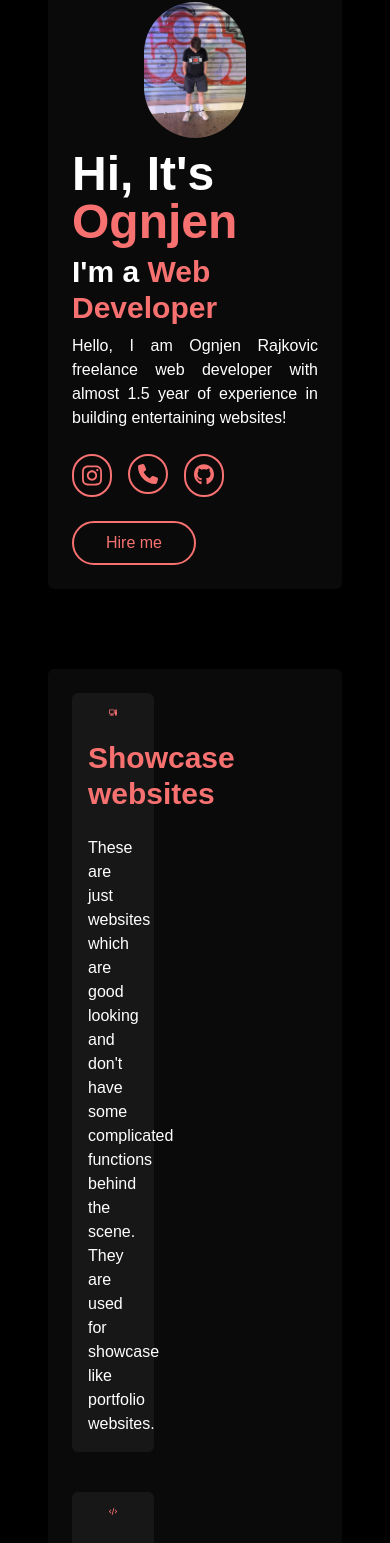
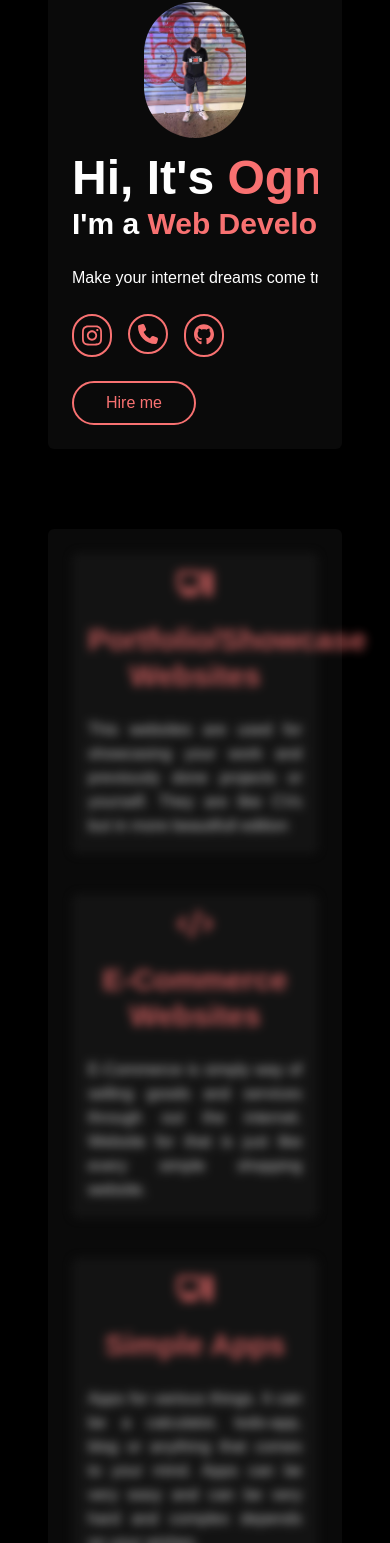
Before and after one commit to sparkycake0/Ognjen-Rajkovic---Portfolio, a Next.js app: page / in a window 390 px wide. Shown: the part 130-1673 px from the top of the page. Built offline with nearby package versions, Linux system fonts and the light colour scheme; a web font is replaced by a local one.

Commit message:
demo tryout animations

```diff
--- a/app/comps/Education.jsx
+++ b/app/comps/Education.jsx
@@ -1,76 +1,67 @@
-import graduationCap from "../assets/graduation-cap-solid.svg";
-
+"use client";
+import { motion } from "framer-motion";
 export default function EducationPage() {
   return (
     <main
-      id="EducationPage"
-      className="mt-20 bg-neutral-950 rounded-md p-6 flex flex-col lg:flex-row"
+      id="CareerPage"
+      className="relative mt-20 bg-neutral-950 rounded-md p-6 flex flex-col lg:flex-row "
     >
-      <div className="w-full flex flex-col p-4 gap-8">
-        <h1 className="text-6xl text-center text-red-400 font-bold">
+      <motion.div className="w-full flex flex-col p-4 gap-8 justify-center items-center">
+        <motion.h1
+          initial={{ width: 0 }}
+          whileInView={{ width: "100%" }}
+          transition={{ delay: 0.55, duration: 1.5, ease: "easeInOut" }}
+          className="text-4xl lg:text-6xl overflow-hidden whitespace-nowrap text-center text-red-400 font-bold"
+        >
           Education
-        </h1>
-        <div
-          data-aos="fade-right"
-          className="flex flex-col p-4 bg-neutral-800 gap-5 rounded-md h-3/6"
+        </motion.h1>
+        <motion.div
+          initial={{ scale: 0 }}
+          whileInView={{ scale: 1 }}
+          transition={{ delay: 1.35, duration: 1, type: "spring" }}
+          className="flex flex-col p-4 bg-neutral-800 gap-5 rounded-md h-max lg:h-4/6"
         >
-          <h1 className="text-3xl text-center text-red-400 font-bold">
+          <h1 className="text-2xl text-center text-red-400 font-bold">
             Middle School
           </h1>
-          <h1 className="text-2xl text-justify">
+          <h1 className="text-xl text-justify lg:text-2xl">
             Finished middle school ETS Mija Stanimirovic in Serbia, Nis. It was
             it sector where I started learning about programming and got into
             industry and the rest was finished using online courses and self
             learning and dedication.
           </h1>
-        </div>
-        <div
-          data-aos="fade-right"
-          className="flex flex-col p-4 bg-neutral-800 gap-5 rounded-md h-3/6"
+        </motion.div>
+      </motion.div>
+      <motion.div
+        initial={{ height: 0 }}
+        whileInView={{ height: "100%" }}
+        transition={{ duration: 0.5 }}
+        className="h-full absolute top-0 right-1/2 translate-x-1/2 bg-red-400 w-1  hidden lg:flex"
+      ></motion.div>
+      <motion.div className="w-full flex flex-col p-4 gap-8 items-center justify-center">
+        <motion.h1
+          initial={{ width: 0 }}
+          whileInView={{ width: "100%" }}
+          transition={{ delay: 2, duration: 1.5, ease: "easeInOut" }}
+          className="text-4xl lg:text-6xl overflow-hidden whitespace-nowrap text-center text-red-400 font-bold"
         >
-          <h1 className="text-3xl text-center text-red-400 font-bold">
-            No other
-          </h1>
-          <h1 className="text-2xl text-justify">
-            Lorem ipsum dolor sit amet, consectetur adipisicing elit. Eveniet
-            asperiores eius inventore? Ratione fuga unde, quam ut, nostrum quod
-            provident earum nam minima autem ad vel voluptatibus, libero quidem
-            labore!{" "}
-          </h1>
-        </div>
-      </div>
-      <div className="h-full bg-red-400 w-2 rounded-full hidden lg:flex"></div>
-      <div className="w-full flex flex-col p-4 gap-8">
-        <h1 className="text-6xl text-center text-red-400 font-bold">
           Experience
-        </h1>
-        <div
-          data-aos="fade-left"
-          className="flex flex-col p-4 bg-neutral-800 gap-5 rounded-md h-3/6"
+        </motion.h1>
+        <motion.div
+          initial={{ scale: 0 }}
+          whileInView={{ scale: 1 }}
+          transition={{ delay: 3, duration: 1, type: "spring" }}
+          className="flex flex-col p-4 bg-neutral-800 gap-5 rounded-md h-max lg:h-4/6"
         >
-          <h1 className="text-3xl text-center text-red-400 font-bold">
+          <h1 className="text-2xl text-center text-red-400 font-bold">
             Building websites for own purpose
           </h1>
-          <h1 className="text-2xl text-justify">
+          <h1 className="text-xl lg:text-2xl text-justify">
             My first experience was building websites for my own purposes (like
             this portfolio) and for my friends and family.
           </h1>
-        </div>
-        <div
-          data-aos="fade-left"
-          className="flex flex-col p-4 bg-neutral-800 gap-5 rounded-md h-3/6"
-        >
-          <h1 className="text-3xl text-center text-red-400 font-bold">
-            No other
-          </h1>
-          <h1 className="text-2xl text-justify">
-            Lorem ipsum dolor sit amet, consectetur adipisicing elit. Eveniet
-            asperiores eius inventore? Ratione fuga unde, quam ut, nostrum quod
-            provident earum nam minima autem ad vel voluptatibus, libero quidem
-            labore!
-          </h1>
-        </div>
-      </div>
+        </motion.div>
+      </motion.div>
     </main>
   );
 }
--- a/app/comps/HomePage.jsx
+++ b/app/comps/HomePage.jsx
@@ -4,6 +4,7 @@ import me from "../assets/me.jpg";
 import github from "../assets/github-brands-solid.svg";
 import instagram from "../assets/instagram-brands-solid.svg";
 import phone from "../assets/phone-solid.svg";
+import { motion } from "framer-motion";
 
 export default function HomePage() {
   return (
@@ -11,8 +12,14 @@ export default function HomePage() {
       id="HomePage"
       className="w-full h-full rounded-md flex flex-col lg:flex-row p-6 mt-12 bg-neutral-950"
     >
-      <div
-        data-aos="fade-right"
+      <motion.div
+        initial={{ scale: 0 }}
+        animate={{ scale: 1 }}
+        transition={{
+          delay: 0.25,
+          duration: 0.5,
+          type: "spring",
+        }}
         className="w-full flex flex-col items-center lg:justify-center py-3"
       >
         <Image
@@ -20,50 +27,87 @@ export default function HomePage() {
           alt="My Photo"
           className="w-5/12 lg:w-8/12 rounded-full"
         />
-      </div>
-      <div
-        data-aos="fade-left"
-        className="w-full flex flex-col gap-6 lg:justify-center"
+      </motion.div>
+      <div className="w-full flex flex-col gap-6 lg:justify-center">
+        <div className="w-full flex flex-col">
+          <motion.h1
+            initial={{ width: 0 }}
+            animate={{ width: "100%" }}
+            transition={{ delay: 0.55, duration: 1.5, ease: "easeInOut" }}
+            className="text-5xl py-1 overflow-hidden whitespace-nowrap lg:text-8xl font-bold"
           >
-        <div className="w-full flex flex-col gap-2">
-          <h1 className="text-5xl lg:text-8xl font-bold">
             Hi, It's <span className="text-red-400">Ognjen</span>
-          </h1>
-          <h1 className="text-3xl lg:text-6xl font-bold">
+          </motion.h1>
+          <motion.h1
+            initial={{ width: 0 }}
+            animate={{ width: "100%" }}
+            transition={{ delay: 1.6, duration: 1.5, ease: "easeInOut" }}
+            className="text-3xl overflow-hidden whitespace-nowrap lg:text-6xl font-bold"
+          >
             I'm a <span className="text-red-400">Web Developer</span>
-          </h1>
-          <h1 className="text-md lg:text-xl text-justify">
-            Hello, I am Ognjen Rajkovic freelance web developer with almost 1.5
-            year of experience in building entertaining websites!
-          </h1>
+          </motion.h1>
+          <motion.h1
+            initial={{ width: 0 }}
+            animate={{ width: "100%" }}
+            transition={{ delay: 2.6, duration: 1.5, ease: "easeInOut" }}
+            className="text-md mt-6 overflow-hidden whitespace-nowrap lg:text-xl text-justify"
+          >
+            Make your internet dreams come true!{" "}
+          </motion.h1>
         </div>
         <div className="w-full flex gap-4">
+          <motion.div
+            initial={{ scale: 0 }}
+            animate={{ scale: 1 }}
+            transition={{ delay: 3.5, duration: 0.25 }}
+            className="flex"
+          >
             <Link
               href={"https://www.instagram.com/lunarweb.css/"}
               className="border-2 p-2 border-red-400 rounded-full cursor-pointer hover:-translate-y-2 hover:scale-105 transition-transform duration-200"
             >
               <Image src={instagram} alt="" />
             </Link>
-          <div className="relative group inline-block">
+          </motion.div>
+          <motion.div
+            initial={{ scale: 0 }}
+            animate={{ scale: 1 }}
+            transition={{ delay: 4, duration: 0.25 }}
+            className="group"
+          >
             <div className="border-2 p-2 border-red-400 rounded-full cursor-pointer hover:-translate-y-2 hover:scale-105 transition-transform duration-200">
               <Image src={phone} alt="" />
             </div>
+            <div className="relative">
               <div class="absolute left-1/2 top-15 -translate-x-1/2 w-max px-3 py-1 bg-gray-900 text-white text-sm rounded-lg opacity-0 group-hover:opacity-100 transition-opacity">
                 +381 61 192 6474
               </div>
             </div>
+          </motion.div>
+          <motion.div
+            initial={{ scale: 0 }}
+            animate={{ scale: 1 }}
+            transition={{ delay: 4.5, duration: 0.25 }}
+            className="flex"
+          >
             <Link
               href={"https://github.com/sparkycake0"}
               className="border-2 p-2 border-red-400 rounded-full cursor-pointer hover:-translate-y-2 hover:scale-105 transition-transform duration-200"
             >
               <Image src={github} alt="" />
             </Link>
+          </motion.div>
         </div>
-        <div>
+        <motion.div
+          initial={{ scale: 0 }}
+          animate={{ scale: 1 }}
+          transition={{ delay: 5, duration: 0.5, type: "spring", bounce: 0.5 }}
+          className="w-max"
+        >
           <button className="border-2 border-red-400 text-red-400 p-2 rounded-full px-8 hover:bg-red-400 hover:text-black transition-colors duration-500 lg:text-xl">
             Hire me
           </button>
-        </div>
+        </motion.div>
       </div>
     </main>
   );
--- a/app/comps/Navbar.jsx
+++ b/app/comps/Navbar.jsx
@@ -3,15 +3,33 @@ import React, { useState } from "react";
 import bars from "../assets/bars-solid.svg";
 import Image from "next/image";
 import { Link } from "react-scroll";
+import { motion } from "framer-motion";
 export default function Navbar() {
   const [menu, SetMenu] = useState(false);
   const toggleMenu = () => {
     SetMenu(!menu);
   };
+  const navVariable = {
+    hidden: { x: "-100vw" },
+    visible: {
+      x: 0,
+      transition: {
+        duration: 0.25,
+        ease: "easeInOut",
+        staggerChildren: 0.3,
+      },
+    },
+  };
+  const itemVariants = {
+    hidden: { x: 50, opacity: 0 },
+    visible: { x: 0, opacity: 1, transition: { duration: 0.25 } },
+  };
   return (
     <nav>
-      <div
-        data-aos="fade-down"
+      <motion.div
+        initial={{ y: "-100vh" }}
+        animate={{ y: 0 }}
+        transition={{ delay: 5.5, duration: "0.5" }}
         className="flex justify-between z-50 fixed backdrop-blur-lg backdrop-brightness-50 top-0 left-0 w-screen px-6 lg:px-16 py-6 text-xl"
       >
         <div>
@@ -51,7 +69,7 @@ export default function Navbar() {
             Skills
           </Link>
           <Link
-            to="EducationPage"
+            to="CareerPage"
             smooth={true}
             duration={500}
             offset={-125}
@@ -78,70 +96,30 @@ export default function Navbar() {
             Contact
           </Link>
         </div>
-      </div>
-      <nav
-        className={`lg:hidden ${menu ? "-translate-x-0" : "-translate-x-full"} transition-all duration-500 fixed backdrop-blur-lg backdrop-brightness-50 left-0  flex flex-col items-start justify-center text-5xl w-max h-full bottom-0 gap-6 px-8`}
+      </motion.div>
+      <motion.nav
+        variants={navVariable}
+        initial="hidden"
+        animate={menu ? "visible" : "hidden"}
+        className={`lg:hidden ${menu ? "-translate-x-0" : "-translate-x-full"} z-50 transition-all duration-500 fixed backdrop-blur-lg backdrop-brightness-50 left-0  flex flex-col items-start justify-center text-5xl w-max h-full bottom-0 gap-6 px-8`}
       >
+        {["Home", "Services", "Skills", "Career", "Projects", "Contact"].map(
+          (text, index) => (
+            <motion.div key={index} variants={itemVariants}>
               <Link
-          to="HomePage"
+                to={`${text}Page`}
                 smooth={true}
                 duration={500}
                 offset={-125}
                 onClick={toggleMenu}
                 className="hover:underline hover:text-red-400 transition-all duration-75 cursor-pointer"
               >
-          Home
+                {text}
               </Link>
-        <Link
-          to="ServicesPage"
-          smooth={true}
-          duration={500}
-          offset={-125}
-          onClick={toggleMenu}
-          className="hover:underline hover:text-red-400 transition-all duration-75 cursor-pointer"
-        >
-          Services
-        </Link>
-        <Link
-          to="SkillPage"
-          smooth={true}
-          duration={500}
-          offset={-125}
-          onClick={toggleMenu}
-          className="hover:underline hover:text-red-400 transition-all duration-75 cursor-pointer"
-        >
-          Skills
-        </Link>
-        <Link
-          to="EducationPage"
-          smooth={true}
-          duration={500}
-          offset={-125}
-          onClick={toggleMenu}
-          className="hover:underline hover:text-red-400 transition-all duration-75 cursor-pointer"
-        >
-          Career
-        </Link>
-        <Link
-          to="ProjectsPage"
-          smooth={true}
-          duration={500}
-          offset={-125}
-          className="hover:underline hover:text-red-400 transition-all duration-75 cursor-pointer"
-        >
-          Projects
-        </Link>
-        <Link
-          to="ContactPage"
-          smooth={true}
-          duration={500}
-          offset={-125}
-          onClick={toggleMenu}
-          className="hover:underline hover:text-red-400 transition-all duration-75 cursor-pointer"
-        >
-          Contact
-        </Link>
-      </nav>
+            </motion.div>
+          ),
+        )}
+      </motion.nav>
     </nav>
   );
 }
--- a/app/comps/Services.jsx
+++ b/app/comps/Services.jsx
@@ -1,17 +1,28 @@
+"use client";
 import Image from "next/image";
-import plus from "../assets/plus-solid.svg";
 import backend from "../assets/code-solid.svg";
 import frontend from "../assets/computer-solid.svg";
+import { motion } from "framer-motion";
+import { useEffect, useState } from "react";
 
 export default function ServicesPage() {
+  const [isLG, setIsLG] = useState(false);
+  useEffect(() => {
+    const updateSize = () => setIsLG(window.innerWidth >= 1024);
+    updateSize();
+    window.addEventListener("resize", updateSize);
+    return () => window.removeEventListener("resize", updateSize);
+  }, []);
   return (
     <main
       id="ServicesPage"
       className="w-full h-max mt-20 flex flex-col lg:flex-row gap-10 lg:text-2xl text-justify bg-neutral-950 p-6 rounded-md"
     >
-      <div
-        data-aos="zoom-in-right"
-        className="w-1/3 p-4 flex flex-col bg-neutral-900 rounded-md gap-6"
+      <motion.div
+        initial={{ filter: "blur(5px)", opacity: 0.75 }}
+        whileHover={{ filter: "blur(0px)", opacity: 1 }}
+        transition={{ duration: 0.1, ease: "easeInOut" }}
+        className="lg:w-1/3 p-4 flex flex-col bg-neutral-900 rounded-md gap-6"
       >
         <Image
           src={frontend}
@@ -19,17 +30,18 @@ export default function ServicesPage() {
           className="flex self-center w-2/12 lg:w-2/12"
         />
         <h1 className="text-red-400 text-3xl text-center font-bold">
-          Showcase websites
+          Portfolio/Showcase Websites
         </h1>
         <h1>
-          These are just websites which are good looking and don't have some
-          complicated functions behind the scene. They are used for showcase
-          like portfolio websites.
+          This websites are used for showcasing your work and previously done
+          projects or yourself. They are like CVs but in more beautifull edition
         </h1>
-      </div>
-      <div
-        data-aos="zoom-in"
-        className="p-4 w-1/3 flex flex-col bg-neutral-900 rounded-md gap-6"
+      </motion.div>
+      <motion.div
+        initial={{ filter: "blur(5px)", opacity: 0.75 }}
+        whileHover={{ filter: "blur(0px)", opacity: 1 }}
+        transition={{ duration: 0.1, ease: "easeInOut" }}
+        className="p-4 lg:w-1/3 flex flex-col bg-neutral-900 rounded-md gap-6"
       >
         <Image
           src={backend}
@@ -37,18 +49,18 @@ export default function ServicesPage() {
           className="flex self-center w-2/12 lg:w-2/12"
         />
         <h1 className="text-red-400 text-3xl text-center font-bold">
-          High backend websites
+          E-Commerce Websites
         </h1>
         <h1>
-          They are called high backend because they are not focused on design
-          and entertaining design, they are rather focused on strong function
-          behind the scene. These are websites like shopping websites and some
-          calculators and that stuff.
+          E-Commerce is simply way of selling goods and services through out the
+          internet. Website for that is just like every simple shopping website.
         </h1>
-      </div>
-      <div
-        data-aos="zoom-in-left"
-        className="p-4 w-1/3 flex flex-col bg-neutral-900 rounded-md gap-6"
+      </motion.div>
+      <motion.div
+        initial={{ filter: "blur(5px)", opacity: 0.75 }}
+        whileHover={{ filter: "blur(0px)", opacity: 1 }}
+        transition={{ duration: 0.1, ease: "easeInOut" }}
+        className="p-4 lg:w-1/3 flex flex-col bg-neutral-900 rounded-md gap-6"
       >
         <div className="flex justify-center gap-6">
           <Image
@@ -56,22 +68,16 @@ export default function ServicesPage() {
             alt=""
             className="flex self-center w-2/12 lg:w-2/12"
           />
-          <Image
-            src={backend}
-            alt=""
-            className="flex self-center w-2/12 lg:w-2/12"
-          />
         </div>
         <h1 className="text-red-400 text-3xl text-center font-bold">
-          Fully developed websites
+          Simple Apps
         </h1>
         <h1>
-          All, entertaining design which leads people to visit it and interact
-          with it and good and strong function which does it's job. These are
-          professional and are mostly payed more than other two but I can
-          promise you it's worth it!
+          Apps for various things. It can be a calculator, todo-app, blog or
+          anything that comes to your mind. Apps can be very easy and can be
+          very hard and complex depends on your wishes.
         </h1>
-      </div>
+      </motion.div>
     </main>
   );
 }
--- a/app/comps/elements/Progress.js
+++ b/app/comps/elements/Progress.jsx
@@ -1,10 +1,15 @@
+import { motion } from "framer-motion";
+
 export default function Progress({ value }) {
   return (
     <main className="h-3/5 w-1/2 bg-neutral-800 rounded-full flex">
-      <div
+      <motion.div
+        initial={{ width: 0 }}
+        whileInView={{ width: `${value}%` }}
+        transition={{ duration: 0.75, type: "spring" }}
         className="h-full bg-red-400 rounded-full"
         style={{ width: `${value}%` }}
-      ></div>
+      ></motion.div>
     </main>
   );
 }
--- a/app/page.jsx
+++ b/app/page.jsx
@@ -5,13 +5,7 @@ import SkillPage from "./comps/Skills";
 import EducationPage from "./comps/Education";
 import ContactPage from "./comps/Contact";
 import ProjectsPage from "./comps/Projects";
-import Aos from "aos";
-import "aos/dist/aos.css";
-import { useEffect } from "react";
 export default function Home() {
-  useEffect(() => {
-    Aos.init();
-  }, []);
   return (
     <>
       <HomePage />
--- a/package.json
+++ b/package.json
@@ -9,8 +9,8 @@
     "lint": "next lint"
   },
   "dependencies": {
-    "aos": "^2.3.4",
     "emailjs-com": "^3.2.0",
+    "framer-motion": "^12.1.0",
     "next": "^14.2.14",
     "react": "^18",
     "react-dom": "^18",
```
Also changed, not shown: app/comps/Projects.jsx (+64 -32 lines), 1 other file (tests, documents, lock files or other folders). Lines whose indentation alone changed are shown as unchanged.
